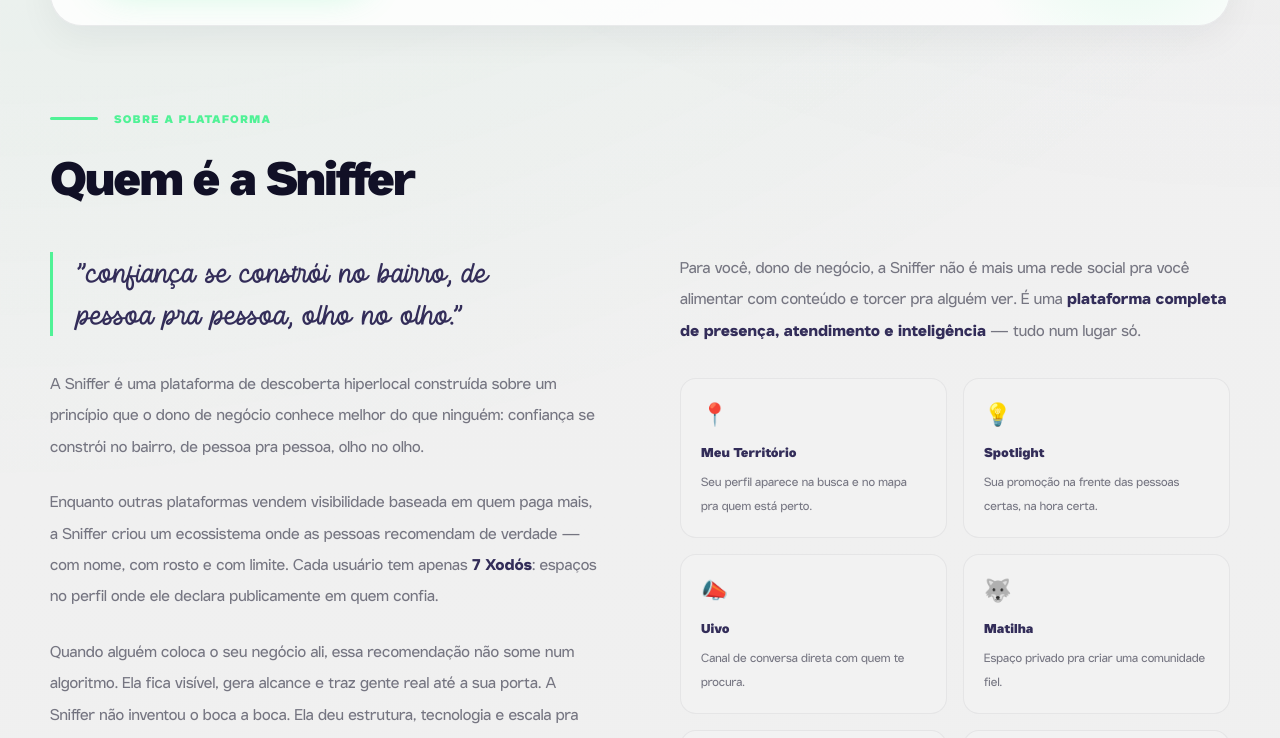
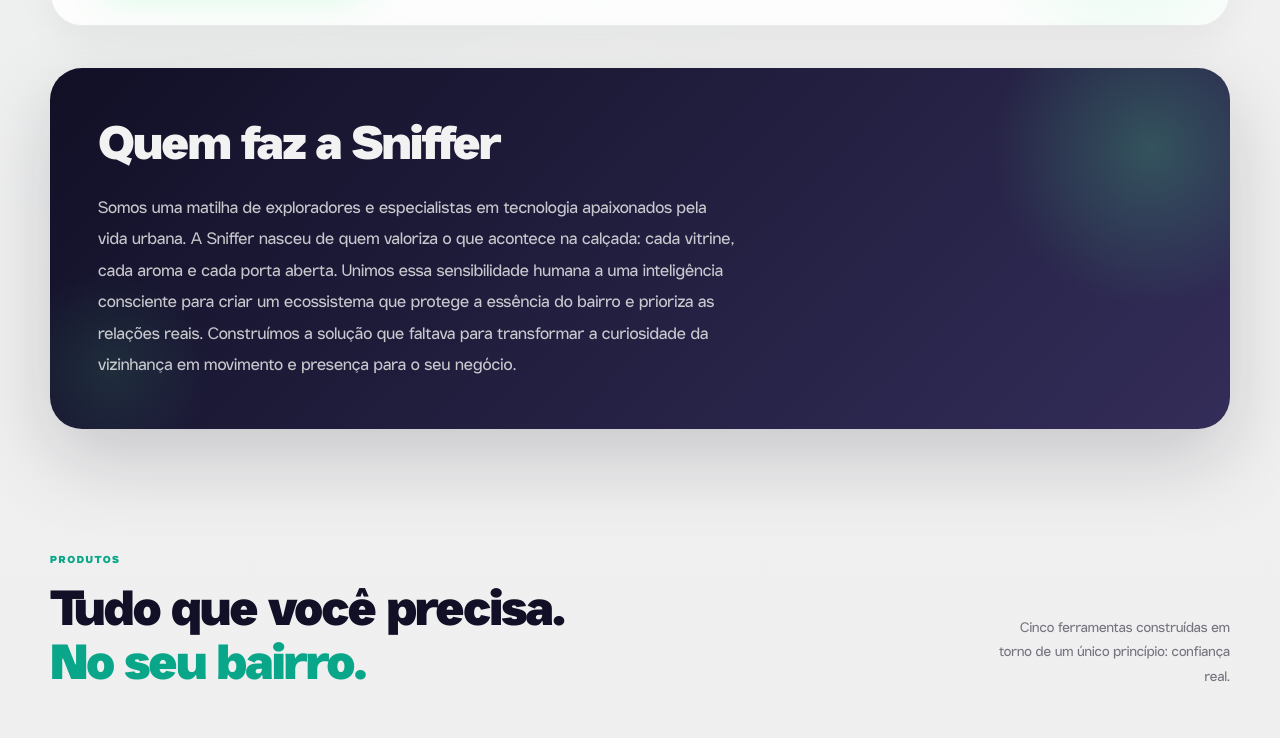
Before and after one commit to joaogprxx/sniffer-institucional, a React (Vite) app: page /people in a window 1280 px wide. Shown: the part 1397-2135 px from the top of the page. Built offline with nearby package versions, Linux system fonts and the light colour scheme.

Commit message:
fix: remove 'Quem é a Sniffer' section from People page (App.tsx only)

```diff
--- a/src/App.tsx
+++ b/src/App.tsx
@@ -522,88 +522,6 @@
           </div>
         </section>
 
-        {/* ── Quem é a Sniffer ── */}
-        <section style={{ padding: '42px 0' }}>
-          <div className={shell}>
-            <motion.div
-              initial={{ opacity: 0, y: 40 }}
-              whileInView={{ opacity: 1, y: 0 }}
-              viewport={{ once: true }}
-              transition={{ duration: 0.7, ease: [0.16, 1, 0.3, 1] }}
-            >
-              {/* Header */}
-              <div style={{ marginBottom: '48px' }}>
-                <div style={{ display: 'flex', alignItems: 'center', gap: '16px', marginBottom: '24px' }}>
-                  <div style={{ width: '48px', height: '3px', background: green, borderRadius: '2px' }} />
-                  <span style={{ fontSize: '12px', fontWeight: 800, letterSpacing: '0.12em', color: green, fontFamily: "'Ferom', Inter, sans-serif", textTransform: 'uppercase' }}>Sobre a plataforma</span>
-                </div>
-                <h2 style={{ ...h2Style, marginBottom: '0', maxWidth: '18ch' }}>Quem é a Sniffer</h2>
-              </div>
-
-              {/* Two-part editorial layout */}
-              <div className="grid grid-cols-1 lg:grid-cols-2 gap-12 lg:gap-20">
-                {/* Left — Main narrative */}
-                <motion.div
-                  initial={{ opacity: 0, x: -20 }}
-                  whileInView={{ opacity: 1, x: 0 }}
-                  viewport={{ once: true }}
-                  transition={{ duration: 0.6, delay: 0.1, ease: [0.16, 1, 0.3, 1] }}
-                >
-                  <blockquote style={{ margin: '0 0 32px', padding: '0 0 0 24px', borderLeft: `3px solid ${green}`, fontSize: 'clamp(20px, 2.5vw, 28px)', fontWeight: 400, lineHeight: 1.5, color: navy, fontFamily: "'Buasley', cursive", maxWidth: '32ch' }}>
-                    "confiança se constrói no bairro, de pessoa pra pessoa, olho no olho."
-                  </blockquote>
-                  <p style={{ margin: '0 0 24px', fontSize: '17px', color: muted, lineHeight: 1.85, fontFamily: "'Ferom', Inter, sans-serif" }}>
-                    A Sniffer é uma plataforma de descoberta hiperlocal construída sobre um princípio que o dono de negócio conhece melhor do que ninguém: confiança se constrói no bairro, de pessoa pra pessoa, olho no olho.
-                  </p>
-                  <p style={{ margin: '0 0 24px', fontSize: '17px', color: muted, lineHeight: 1.85, fontFamily: "'Ferom', Inter, sans-serif" }}>
-                    Enquanto outras plataformas vendem visibilidade baseada em quem paga mais, a Sniffer criou um ecossistema onde as pessoas recomendam de verdade — com nome, com rosto e com limite. Cada usuário tem apenas <strong style={{ color: navy, fontWeight: 700 }}>7 Xodós</strong>: espaços no perfil onde ele declara publicamente em quem confia.
-                  </p>
-                  <p style={{ margin: 0, fontSize: '17px', color: muted, lineHeight: 1.85, fontFamily: "'Ferom', Inter, sans-serif" }}>
-                    Quando alguém coloca o seu negócio ali, essa recomendação não some num algoritmo. Ela fica visível, gera alcance e traz gente real até a sua porta. A Sniffer não inventou o boca a boca. Ela deu estrutura, tecnologia e escala pra ele funcionar no mundo digital.
-                  </p>
-                </motion.div>
-
-                {/* Right — Product features grid */}
-                <motion.div
-                  initial={{ opacity: 0, x: 20 }}
-                  whileInView={{ opacity: 1, x: 0 }}
-                  viewport={{ once: true }}
-                  transition={{ duration: 0.6, delay: 0.2, ease: [0.16, 1, 0.3, 1] }}
-                >
-                  <p style={{ margin: '0 0 32px', fontSize: '17px', color: muted, lineHeight: 1.85, fontFamily: "'Ferom', Inter, sans-serif" }}>
-                    Para você, dono de negócio, a Sniffer não é mais uma rede social pra você alimentar com conteúdo e torcer pra alguém ver. É uma <strong style={{ color: navy, fontWeight: 700 }}>plataforma completa de presença, atendimento e inteligência</strong> — tudo num lugar só.
-                  </p>
-                  <div style={{ display: 'grid', gridTemplateColumns: '1fr 1fr', gap: '16px' }}>
-                    {[
-                      { icon: '📍', name: 'Meu Território', desc: 'Seu perfil aparece na busca e no mapa pra quem está perto.' },
-                      { icon: '💡', name: 'Spotlight', desc: 'Sua promoção na frente das pessoas certas, na hora certa.' },
-                      { icon: '📣', name: 'Uivo', desc: 'Canal de conversa direta com quem te procura.' },
-                      { icon: '🐺', name: 'Matilha', desc: 'Espaço privado pra criar uma comunidade fiel.' },
-                      { icon: '📊', name: 'Faro', desc: 'Cada interação vira dado acionável sobre o que funciona.' },
-                      { icon: '❤️', name: 'Xodó', desc: 'Recomendações genuínas que trabalham a seu favor.' },
-                    ].map((item, i) => (
-                      <motion.div
-                        key={item.name}
-                        initial={{ opacity: 0, y: 16 }}
-                        whileInView={{ opacity: 1, y: 0 }}
-                        viewport={{ once: true }}
-                        transition={{ duration: 0.4, delay: 0.15 + i * 0.06, ease: [0.16, 1, 0.3, 1] }}
-                        style={{ padding: '20px', borderRadius: '16px', background: '#F2F2F2', border: '1px solid rgba(17,16,38,0.06)' }}
-                      >
-                        <span style={{ fontSize: '22px', display: 'block', marginBottom: '10px' }}>{item.icon}</span>
-                        <span style={{ fontSize: '14px', fontWeight: 800, color: navy, display: 'block', marginBottom: '6px', fontFamily: "'Ferom', Inter, sans-serif" }}>{item.name}</span>
-                        <span style={{ fontSize: '13px', color: muted, lineHeight: 1.55, fontFamily: "'Ferom', Inter, sans-serif" }}>{item.desc}</span>
-                      </motion.div>
-                    ))}
-                  </div>
-                  <p style={{ margin: '28px 0 0', fontSize: '15px', color: muted, lineHeight: 1.75, fontStyle: 'italic', fontFamily: "'Ferom', Inter, sans-serif" }}>
-                    A Sniffer nasceu no Brasil, fala a língua do pequeno e médio negócio, e existe pra uma coisa só: transformar a confiança que você já construiu no seu bairro em presença digital, receita e crescimento real.
-                  </p>
-                </motion.div>
-              </div>
-            </motion.div>
-          </div>
-        </section>
 
         {/* ── Quem faz a Sniffer ── */}
         <section style={{ padding: '0 0 42px' }}>
```
